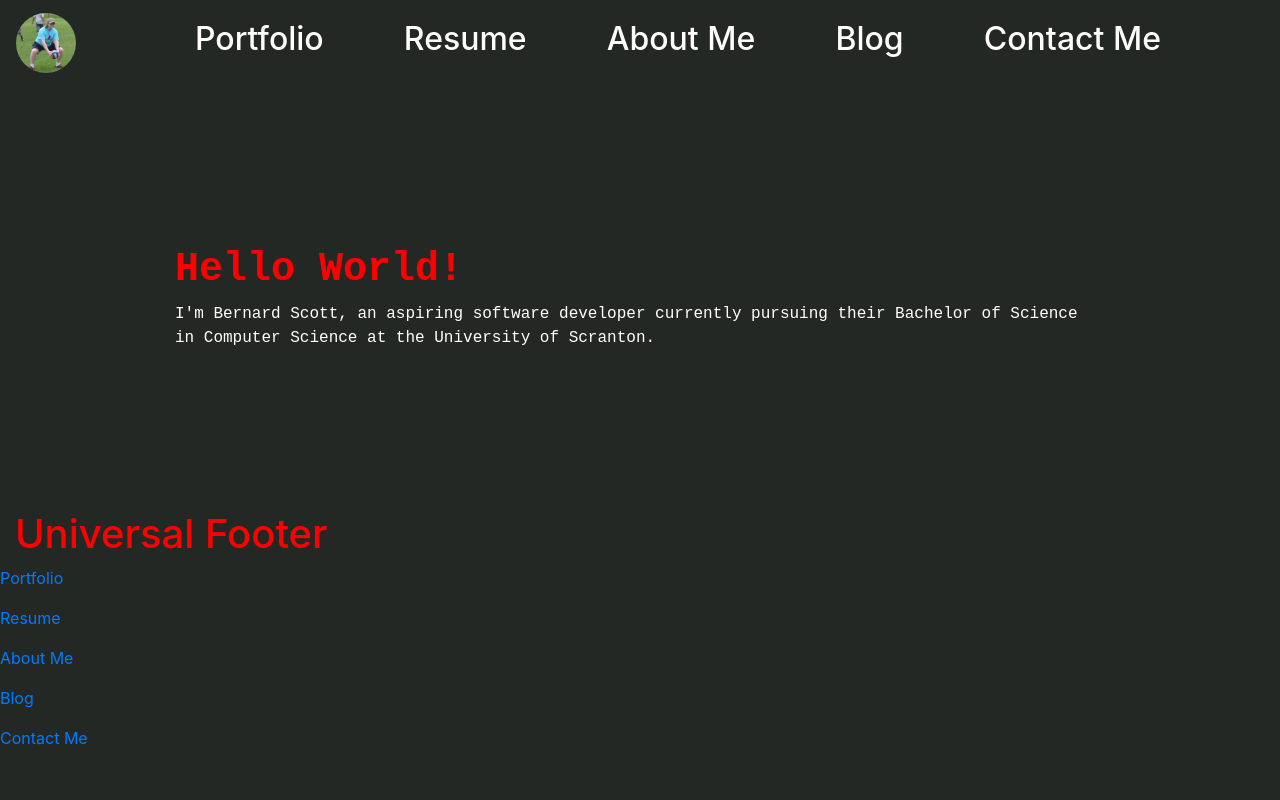
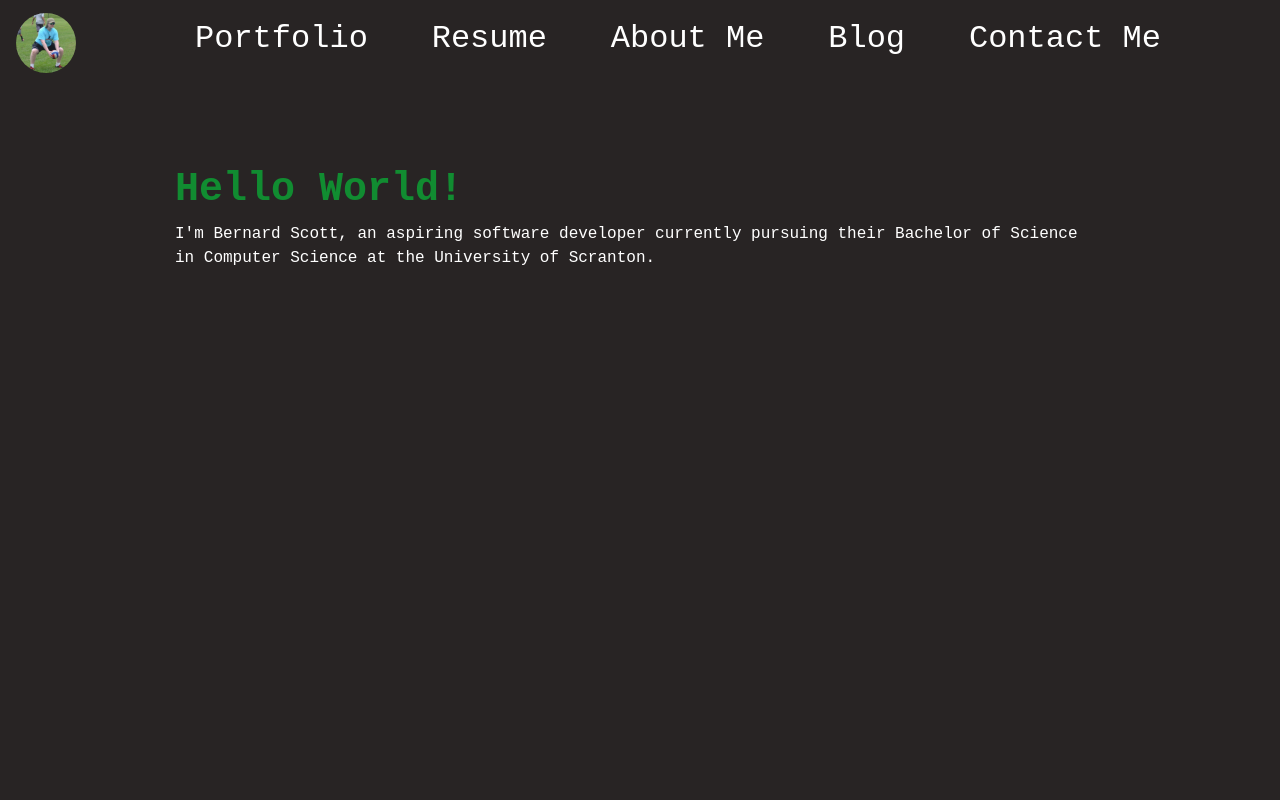
Before and after one commit to BernardScottIII/bernardscott3, a SvelteKit app: page / in a window 1280 px wide. Shown: the top 800 px of the page. Built offline with nearby package versions, Linux system fonts and the light colour scheme.

Commit message:
Cosmetic changes

```diff
--- a/src/lib/footer.svelte
+++ b/src/lib/footer.svelte
@@ -1,6 +1,8 @@
+<div id="footer">
     <h1 class="container-fluid">Universal Footer</h1>
     <p><a href="/portfolio">Portfolio</a></p>
     <p><a href="/resume">Resume</a></p>
     <p><a href="/about-me">About Me</a></p>
     <p><a href="/blog">Blog</a></p>
     <p><a href="/contact-me">Contact Me</a></p>
+</div>
--- a/src/routes/+page.svelte
+++ b/src/routes/+page.svelte
@@ -1,4 +1,9 @@
 <main>
-    <h1 id="app-header" class="container-fluid">Hello World!</h1>
-    <p class="container-fluid">I'm Bernard Scott, an aspiring software developer currently pursuing their Bachelor of Science in Computer Science at the University of Scranton.</p>
+    <section class="container-fluid">
+        <h1>Hello World!</h1>
+        <p>I'm Bernard Scott, an aspiring software developer currently pursuing their Bachelor of Science in Computer Science at the University of Scranton.</p>
+    </section>
+    <!-- <section class="container-fluid">
+        <h2>About Me</h2>
+    </section> -->
 </main>
--- a/static/global.css
+++ b/static/global.css
@@ -1,33 +1,23 @@
 body {
-    background-color: #242825;
+    font-family: 'Courier New', Courier, monospace;
+    background-color: #282424;
+    height: 100vh;
 }
 
 h1 {
-    color: red;
+    font-weight: bolder;
+    color: #118c31;
 }
 
 main p {
-    font-family: 'Courier New', Courier, monospace;
     color: white;
 }
 
-#app-header {
-    font-family: 'Courier New', Courier, monospace;
-    font-weight: bolder;
-}
-
 main {
-    margin: 10em;
-}
-
-#header-home-link {
-    color: inherit;
-    text-decoration: none;
-}
-
-#header-home-link:hover {
-    color: inherit;
-    text-decoration: none;
+    margin: 5em 10em;
+    display: flex;
+    flex-flow: column;
+    height: 100%;
 }
 
 .navbar-nav {
@@ -42,6 +32,10 @@ main {
     color: white;
 }
 
+.nav-link:hover {
+    color: #118c31;
+}
+
 .navbar-brand img {
     height: 3em;
     border-radius: 50%;
@@ -50,3 +44,22 @@ main {
 p {
     color: white;
 }
+
+#footer {
+    background-color: #201c1c;
+}
+
+h2 {
+    color: #118c31;
+    font-family: 'Courier New', Courier, monospace;
+}
+
+section {
+    flex-grow: 1;
+}
+
+@media only screen and (max-width: 1200px) {
+    main {
+        margin: 1em;
+    }
+}
```
Lines whose indentation alone changed are shown as unchanged.
